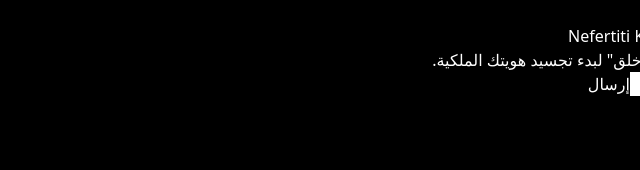
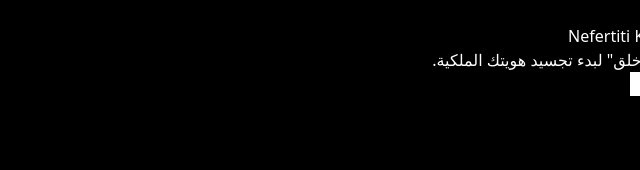
Before and after one commit to adamahmed29623-bit/NefertitiKidsVerse, a Next.js app: page / in a window 1280 px wide. Shown: the top 170 px of the page, without its empty margins (640-1280 px from the left). Built offline with nearby package versions, Linux system fonts and the light colour scheme.

Commit message:
Update page.tsx

```diff
--- a/src/app/page.tsx
+++ b/src/app/page.tsx
@@ -1,6 +1,5 @@
 "use client";
-import React, { useState, useEffect } from 'react';
-// استيراد المكونات الملكية من مستودعك
+import React, { useState } from 'react';
 import PharaohAvatar from '@/components/PharaohAvatar';
 import Navbar from '@/components/Navbar';
 
@@ -17,75 +16,44 @@ export default function NefertitiOS() {
   const handleAction = () => {
     const cmd = command.trim();
     if (cmd === 'خلق') {
-      setMessages(prev => [...prev,
-        { text: '> خلق', type: 'cmd' },
-        { text: 'تم استدعاء الأفاتار الملكي بنجاح! انظر لجهة اليمين.', type: 'success' }
-      ]);
-      setShowAvatar(true); // إظهار الأفاتار بصرياً
+      setShowAvatar(true);
+      setMessages([...messages, { text: '> خلق', type: 'cmd' }, { text: 'تم استدعاء الأفاتار الملكي بنجاح! انظر لجهة اليمين.', type: 'success' }]);
     } else if (cmd === 'ابدء المغامره') {
-      setMessages(prev => [...prev, { text: '> ابدء المغامره', type: 'cmd' }]);
-      setShowUI(true); // هنا نفتح الواجهة الكاملة
-    } else {
-      setMessages(prev => [...prev, { text: `> ${cmd}`, type: 'cmd' }, { text: 'أمر غير معروف في سجلات المملكة.', type: 'error' }]);
+      setShowUI(true);
+      setMessages([...messages, { text: '> ابدء المغامره', type: 'cmd' }, { text: 'يتم الآن فتح أبواب الأكاديمية...', type: 'success' }]);
     }
     setCommand('');
   };
 
   return (
-    <div className="min-h-screen bg-black text-white font-mono p-4 md:p-10 relative overflow-hidden">
-      {/* 1. التاج الملكي (يظهر عند بدء المغامرة) */}
-      {showUI && <Navbar className="animate-fadeIn" />}
+    <div className="min-h-screen bg-[#050505] text-white font-mono relative overflow-hidden flex flex-col">
+      {showUI && <Navbar className="animate-in fade-in slide-in-from-top duration-1000" />}
 
-      {/* 2. منطقة نظام التشغيل (Terminal) كما في صورتك */}
-      <div className="max-w-2xl transition-all duration-700">
-        <div className="space-y-2 mb-6">
-          {messages.map((msg, i) => (
-            <div key={i} className={`text-lg ${
-              msg.type === 'system' ? 'text-gray-400' :
-              msg.type === 'success' ? 'text-green-400' :
-              msg.type === 'welcome' ? 'text-white font-bold' : 'text-yellow-500'
-            }`}>
-              {msg.text}
+      <main className="flex-1 p-10 flex flex-col md:flex-row items-center justify-between">
+        <div className="w-full md:w-1/2 space-y-4">
+          {messages.map((m, i) => (
+            <div key={i} className={`text-lg ${m.type === 'success' ? 'text-green-400' : m.type === 'welcome' ? 'text-yellow-500 font-bold' : 'text-gray-400'}`}>
+              {m.text}
             </div>
           ))}
-        </div>
-
-        {/* خانة إدخال الأوامر */}
-        <div className="flex gap-2 items-center bg-white/5 p-2 rounded-lg border border-yellow-600/30">
-          <span className="text-yellow-500 font-bold">{'>'}</span>
+          <div className="flex gap-2 mt-10 bg-white/5 p-3 rounded border border-[#D4AF37]/30">
+            <span className="text-[#D4AF37]">{'>'}</span>
             <input
+              className="bg-transparent outline-none flex-1"
               value={command}
               onChange={(e) => setCommand(e.target.value)}
               onKeyDown={(e) => e.key === 'Enter' && handleAction()}
               placeholder="أدخل شفرة الأمر..."
-            className="bg-transparent border-none outline-none flex-1 text-white"
             />
-          <button
-            onClick={handleAction}
-            className="bg-blue-600 px-4 py-1 rounded text-sm hover:bg-blue-500 transition"
-          >
-            إرسال
-          </button>
           </div>
         </div>
 
-      {/* 3. تجسيد الأفاتار الملكي (يظهر بجهة اليمين) */}
-      {showAvatar && (
-        <div className="absolute right-4 top-1/4 md:right-20 animate-bounce-slow">
-          <div className="relative group">
-            <div className="absolute -inset-1 bg-gradient-to-r from-yellow-600 to-yellow-300 rounded-full blur opacity-25 group-hover:opacity-50 transition duration-1000"></div>
-            <PharaohAvatar /> {/* المكون الموجود في مستودعك */}
-            <div className="mt-4 text-[#D4AF37] text-center font-serif text-xl bg-black/50 p-2 rounded-full border border-yellow-600/20">
-              الملكة نفرتيتي
+        <div className="w-full md:w-1/2 flex justify-center mt-10 md:mt-0">
+          {showAvatar && <div className="animate-in zoom-in duration-1000"><PharaohAvatar /></div>}
         </div>
-          </div>
-        </div>
-      )}
+      </main>
 
-      {/* الهوية الرقمية مفعلة */}
-      <div className="absolute bottom-10 left-10 opacity-50">
-        <h2 className="text-2xl font-bold tracking-widest uppercase">الهوية الرقمية مفعلة</h2>
-      </div>
+      <div className="p-6 opacity-30 text-xs tracking-[10px] uppercase">الهوية الرقمية مفعلة</div>
     </div>
   );
 }
```
Lines whose indentation alone changed are shown as unchanged.
